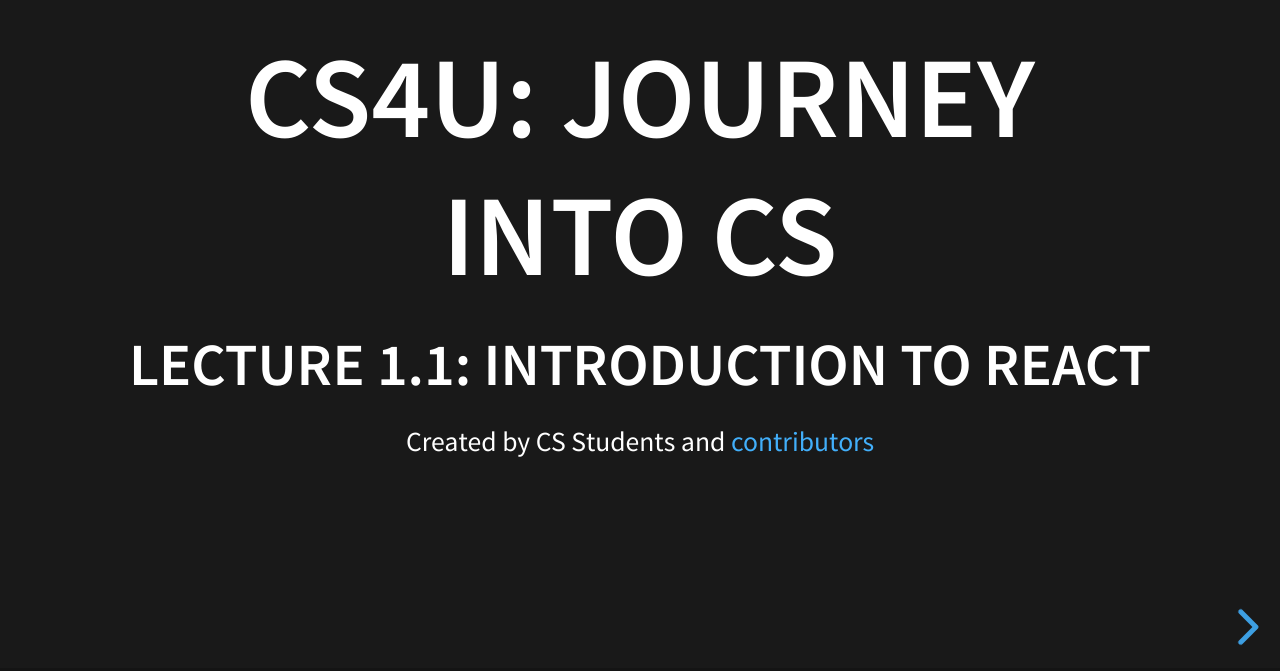
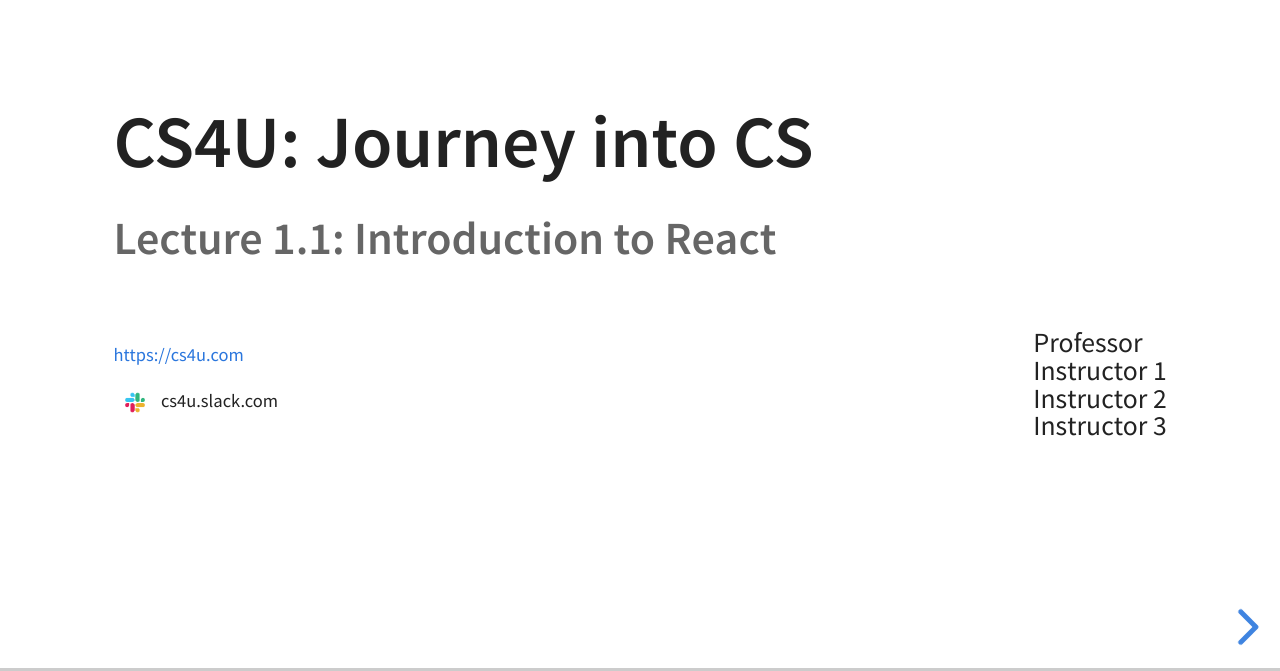
Before and after one commit to caabernathy/cs4u, a website: page 1-Introduction-React/index.html in a window 1280 px wide. Shown: the part 129-800 px from the top of the page. Drawn offline with Linux system fonts and the light colour scheme.

Commit message:
Playing around with styling

```diff
--- a/1-Introduction-React/index.html
+++ b/1-Introduction-React/index.html
@@ -15,7 +15,7 @@
 
 		<link rel="stylesheet" href="../css/reset.css">
 		<link rel="stylesheet" href="../css/reveal.css">
-		<link rel="stylesheet" href="../css/theme/black.css" id="theme">
+		<link rel="stylesheet" href="../css/theme/white.css" id="theme">
 
 		<!-- Theme used for syntax highlighting of code -->
 		<link rel="stylesheet" href="../lib/css/monokai.css">
@@ -41,11 +41,23 @@
 			<!-- Any section element inside of this container is displayed as a slide -->
 			<div class="slides">
 				<section>
-					<h1>CS4U: Journey into CS</h1>
-					<h3>Lecture 1.1: Introduction to React</h3>
-					<p>
-						<small>Created by CS Students</a> and <a href="https://github.com/caabernathy/cs4u/graphs/contributors">contributors</a></small>
-					</p>
+					<h2>CS4U: Journey into CS</h2>
+					<slides-subtitle>
+					  Lecture 1.1: Introduction to React
+					</slides-subtitle>
+					<br/><br/>
+					<main>
+						<summary>
+							<a href="https://cs4u.com">https://cs4u.com</a><br/>
+							<img src="assets/slack-logo.png" width="40" height="40" alt="Slack" class="logo"> cs4u.slack.com
+						</summary>
+						<instructors>
+							Professor<br/>
+							Instructor 1<br/>
+							Instructor 2<br/>
+							Instructor 3<br/>
+						</instructors>
+					</main>
 				</section>
 
 				<section data-markdown>
--- a/css/reveal.css
+++ b/css/reveal.css
@@ -484,7 +484,7 @@
   pointer-events: none;
   overflow: visible;
   z-index: 1;
-  text-align: center;
+  text-align: left;
   -webkit-perspective: 600px;
           perspective: 600px;
   -webkit-perspective-origin: 50% 40%;
--- a/css/theme/white.css
+++ b/css/theme/white.css
@@ -43,14 +43,14 @@
 .reveal h3,
 .reveal h4,
 .reveal h5,
-.reveal h6 {
+.reveal h6,
+.reveal slides-subtitle {
   margin: 0 0 20px 0;
   color: #222;
   font-family: "Source Sans Pro", Helvetica, sans-serif;
   font-weight: 600;
   line-height: 1.2;
   letter-spacing: normal;
-  text-transform: uppercase;
   text-shadow: none;
   word-wrap: break-word; }
 
@@ -68,6 +68,10 @@
 
 .reveal h1 {
   text-shadow: none; }
+
+.reveal slides-subtitle {
+  font-size: 1em;
+  color: #666;}
 
 /*********************************************
  * OTHER
@@ -202,8 +206,30 @@
   line-height: 1.2em;
   vertical-align: top; }
 
+.reveal main {
+  position: relative;
+  min-height: 100px;
+}
+
+.reveal main summary {
+  font-size: 0.4em;
+  line-height: 1.0em;
+  position: absolute;
+  bottom: 0;
+  left: 0;
+}
+
+.reveal main instructors {
+  font-size: 0.6em;
+  line-height: 1.0em;
+  position: absolute;
+  bottom: 0;
+  right: 0;
+}
+
 .reveal small * {
   vertical-align: top; }
+
 
 /*********************************************
  * LINKS
@@ -247,6 +273,11 @@
   border-color: #2a76dd;
   box-shadow: 0 0 20px rgba(0, 0, 0, 0.55); }
 
+.reveal section img.logo {
+  border: 0;
+  vertical-align: middle;
+  box-shadow: none; }
+
 /*********************************************
  * NAVIGATION CONTROLS
  *********************************************/
```
Also changed, not shown: 1-Introduction-React/assets/slack-logo.png (added).
